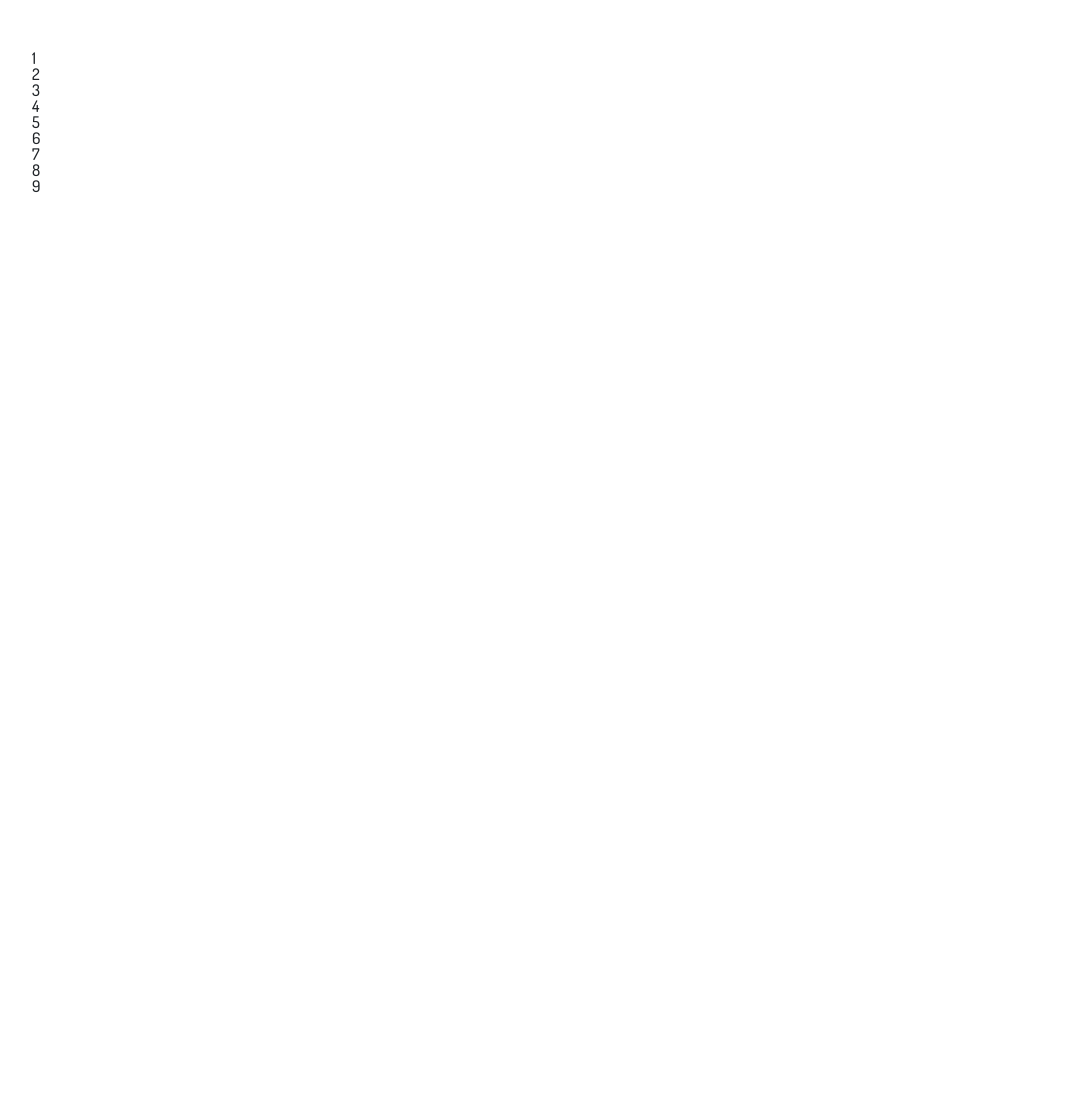
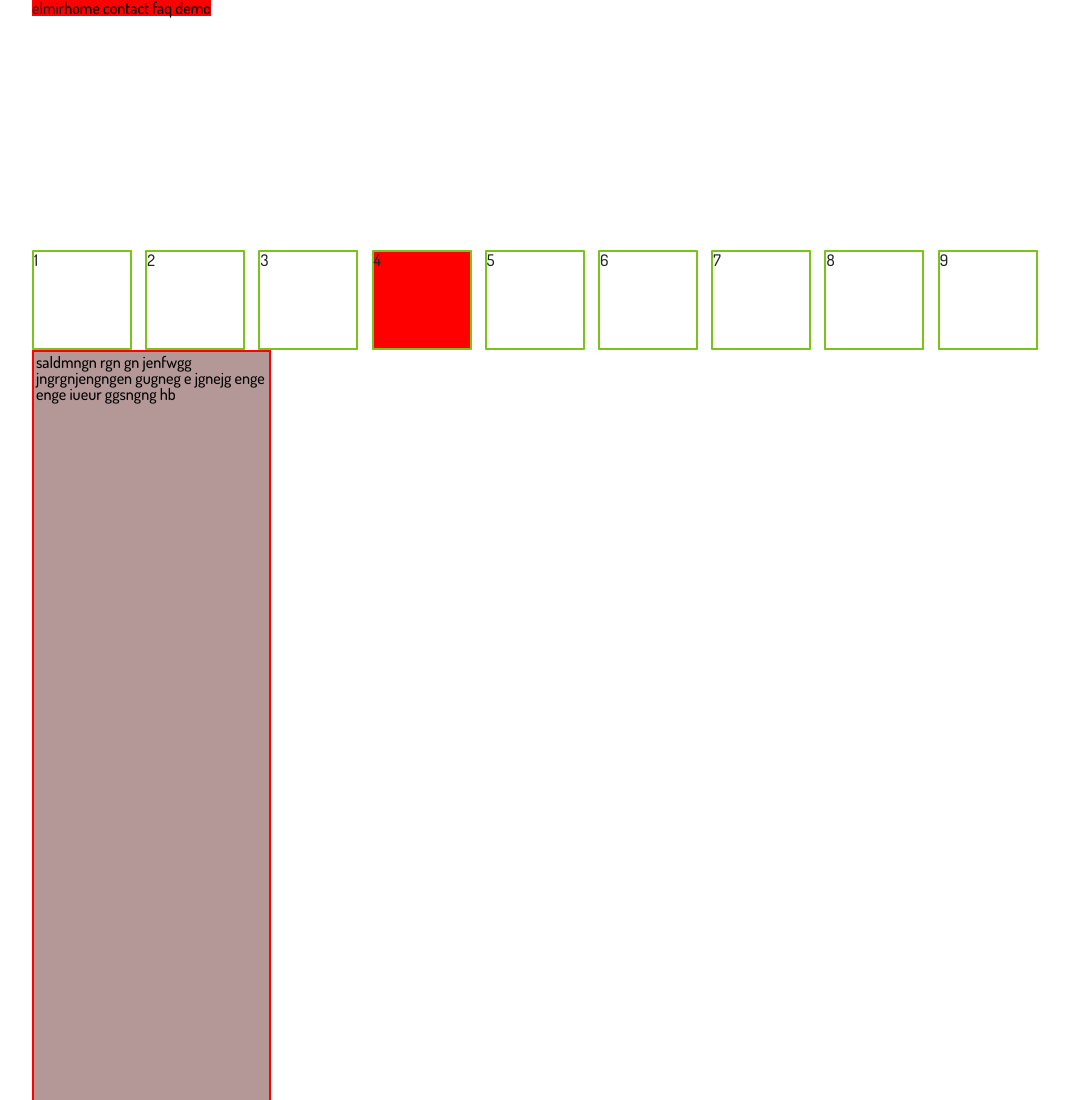
Before and after one commit to Elmir22/experience, a plain HTML site: page experience/index.html in a window 1280 px wide. Shown: the top 1100 px of the page, without its empty margins (50-1119 px from the left). Before the commit the page ends 800 px from the top, so only its background shows below. Drawn offline with nearby package versions, Linux system fonts and the light colour scheme.

Commit message:
menu experience

```diff
--- a/experience/_demo.sass
+++ b/experience/_demo.sass
@@ -1 +1,36 @@
 #demo
+    .minibox
+        margin-top: 200px
+        margin-right: 10px
+        display: inline-block
+        width: 100px
+        height: 100px
+        border: 2px solid #79c418
+        border-radius: 1px
+        &:hover
+            border: 2px solid #0e0e0e
+            border-radius: 30px
+            width: 100px
+            transform: skewX(15deg)
+    @media screen and ( max-width:500px  )
+        .minibox
+            border: 5px solid #b537c0
+            width: 300px
+            height: 300px
+    .bgc
+        background-color: red
+        transform: skewX(15 deg)
+    textarea
+        border: 2px solid red
+        background-color: #b49797
+        &:hover
+            transform: skewX(15deg)
+            border: 5px solid black
+menu
+    display: flex
+    justify-content: space-between
+    background-color: red
+    position: fixed
+    z-index: 1
+    a
+        color: black
--- a/experience/index.html
+++ b/experience/index.html
@@ -18,7 +18,21 @@
 
 <body>
     <header>
-
+        <div class="container">
+            <div class="row">
+                <div class="col-md-12">
+                    <menu>
+                        <h1>elmir</h1>
+                        <nav>
+                            <a href="#">home</a>
+                            <a href="#">contact</a>
+                            <a href="#">faq</a>
+                            <a href="#" id="demo">demo</a>
+                        </nav>
+                    </menu>
+                </div>
+            </div>
+        </div>
     </header>
 
     <main>
@@ -36,7 +50,7 @@
                             <div class="minibox">
                                 3
                             </div>
-                            <div class="minibox">
+                            <div class="minibox bgc">
                                 4
                             </div>
                             <div class="minibox">
@@ -54,6 +68,8 @@
                             <div class="minibox">
                                 9
                             </div>
+                            <textarea name="salam" id="salam" cols="30"
+                                rows="100">saldmngn rgn gn jenfwgg jngrgnjengngen gugneg e jgnejg enge enge iueur ggsngng hb</textarea>
                         </div>
                     </div>
                 </div>
```
Also changed, not shown: experience/style.css, 1 other file.
